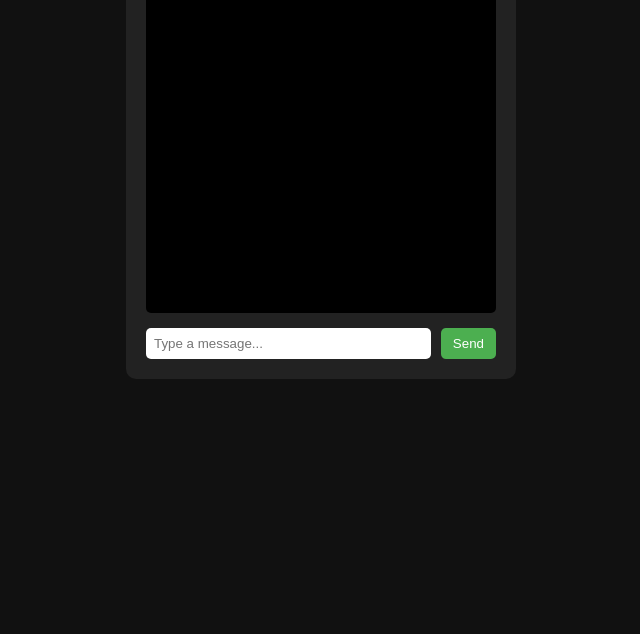
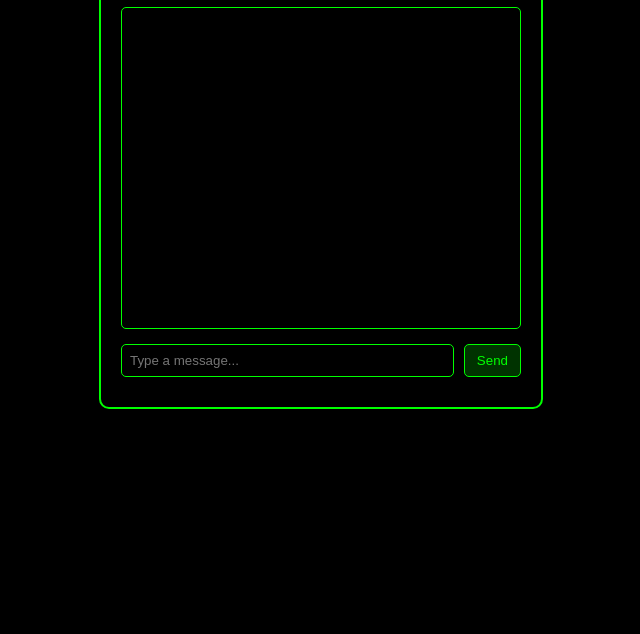
Before and after one commit to gatitopedrito/messaging-system, a plain HTML site: page index.html in a window 1280 px wide. Shown: the part 166-800 px from the top of the page, without its empty margins (319-959 px from the left). Drawn offline with Linux system fonts and the light colour scheme.

Commit message:
Update style.css

```diff
--- a/style.css
+++ b/style.css
@@ -1,16 +1,17 @@
 body {
-  background: #111;
-  color: white;
-  font-family: Arial, sans-serif;
+  background: #000;
+  color: #00ff00;
+  font-family: Consolas, monospace;
   display: flex;
   justify-content: center;
   margin-top: 40px;
 }
 
 .app {
-  width: 350px;
-  background: #222;
+  width: 400px;
+  background: #000;
   padding: 20px;
+  border: 2px solid #00ff00;
   border-radius: 10px;
 }
 
@@ -19,34 +20,40 @@ body {
   overflow-y: auto;
   background: #000;
   padding: 10px;
+  border: 1px solid #00ff00;
   border-radius: 5px;
   margin-bottom: 15px;
 }
 
 .message {
-  background: #333;
-  padding: 8px;
-  margin-bottom: 8px;
-  border-radius: 5px;
+  margin-bottom: 10px;
 }
 
-.input-area {
+.username {
+  font-weight: bold;
+  color: #00ff00;
+}
+
+.input-area, .username-box {
   display: flex;
   gap: 10px;
+  margin-bottom: 10px;
 }
 
 input {
   flex: 1;
   padding: 8px;
+  background: #000;
+  color: #00ff00;
+  border: 1px solid #00ff00;
   border-radius: 5px;
-  border: none;
 }
 
 button {
   padding: 8px 12px;
-  background: #4caf50;
-  border: none;
+  background: #003300;
+  border: 1px solid #00ff00;
   border-radius: 5px;
-  color: white;
+  color: #00ff00;
   cursor: pointer;
 }
```
